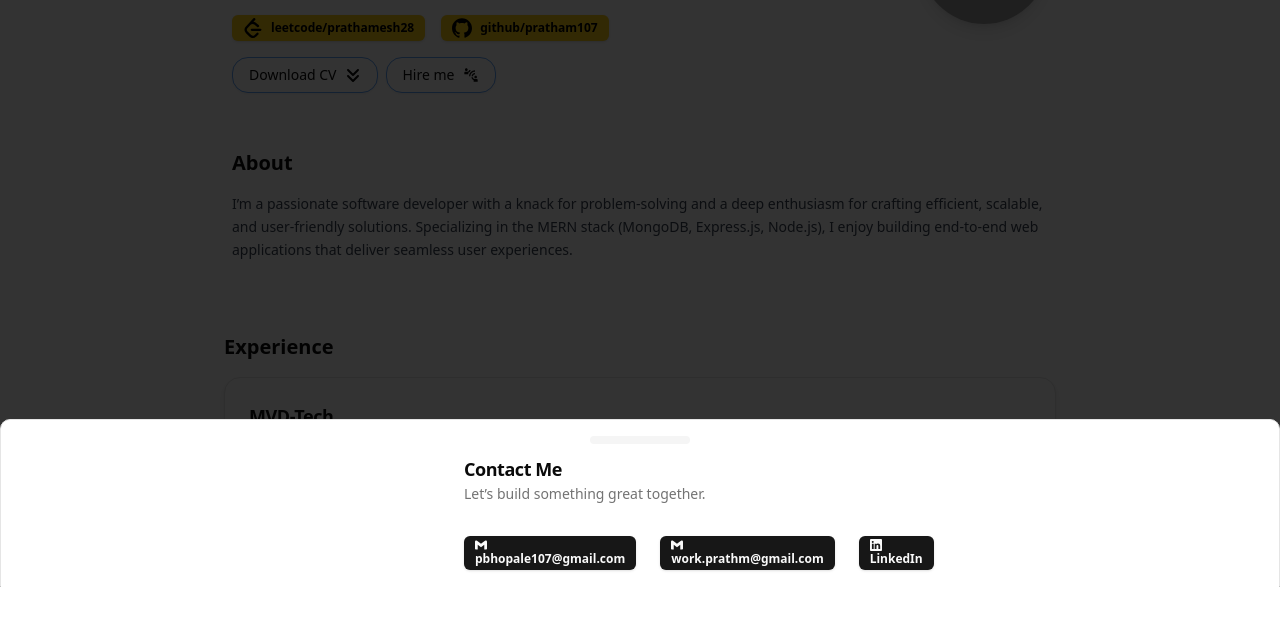
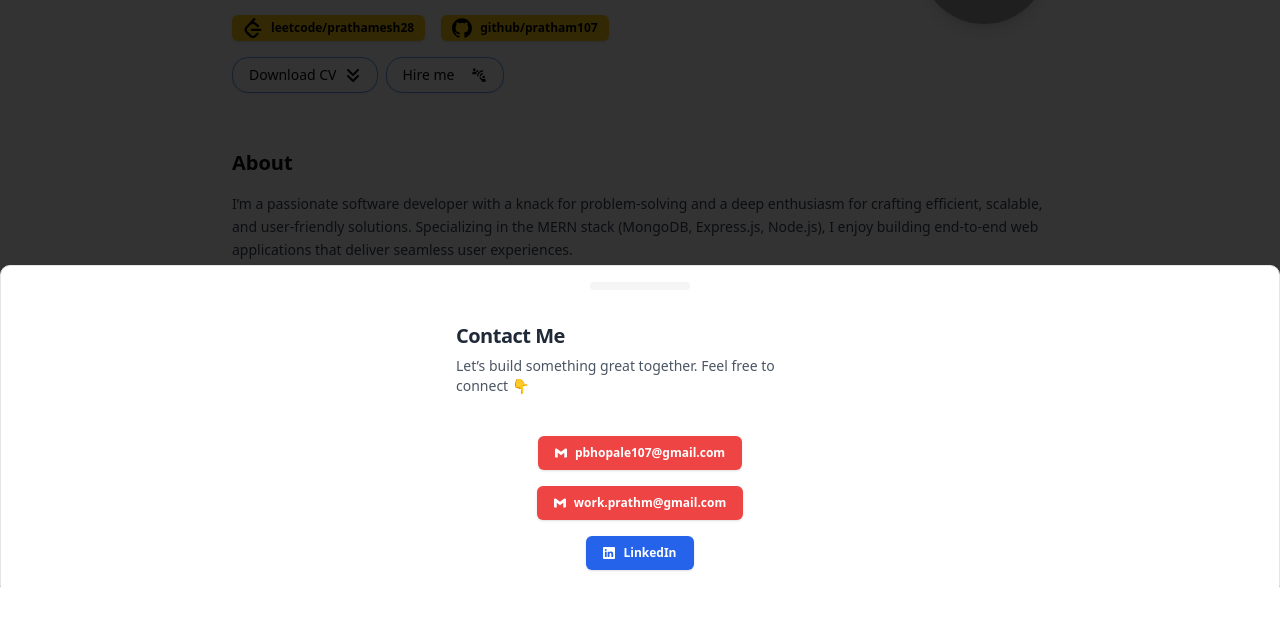
Before and after one commit to pratham107/SDEPortfolio, a React (Vite) app: page / in a window 1280 px wide. Both pictures are taken after a click on the button "Hire me". Shown: the part 213-838 px from the top of the page. Built offline with nearby package versions, Linux system fonts and the light colour scheme; grey boxes are pictures that could not be loaded.

Commit message:
feat: Integrate Redux for theme management and update UI components with theme support

```diff
--- a/package.json
+++ b/package.json
@@ -15,6 +15,7 @@
     "@radix-ui/react-accordion": "^1.2.8",
     "@radix-ui/react-dialog": "^1.1.11",
     "@radix-ui/react-slot": "^1.2.0",
+    "@reduxjs/toolkit": "^2.7.0",
     "class-variance-authority": "^0.7.1",
     "clsx": "^2.1.1",
     "framer-motion": "^12.9.4",
@@ -25,6 +26,7 @@
     "react-dom": "^18.3.1",
     "react-icons": "^5.4.0",
     "react-orbit-component": "^0.0.7",
+    "react-redux": "^9.2.0",
     "react-router": "^6.28.0",
     "react-router-dom": "^6.28.0",
     "tailwind-merge": "^3.2.0",
--- a/src/App.jsx
+++ b/src/App.jsx
@@ -2,9 +2,11 @@ import Canvas from "./components/Canvas";
 import { useEffect, useState } from "react";
 import Loader from "./components/Loader";
 import AnimatedCursor from "react-animated-cursor"
+import { useSelector} from "react-redux";
 
 function App() {
   const [loading, setLoading] = useState(true);
+  const theme = useSelector((state) => state.theme.theme);
 
   useEffect(() => {
     setTimeout(() => {
@@ -36,9 +38,9 @@ function App() {
       ]}
       />
       <div
-      className={`${
+      className={`flex justify-center items-center ${
         loading ? "w-screen h-screen" : ""
-      } flex justify-center items-center`}
+      } ${theme === "dark" ? "bg-black" : "bg-white"}`}
     >
       <div className={`w-full ${loading ? "" : "max-w-4xl p-4"}`}>
         {loading ? <Loader /> : <Canvas />}
--- /dev/null
+++ b/src/Redux/feature/ThemeSlice.js
@@ -0,0 +1,18 @@
+import { createSlice } from "@reduxjs/toolkit";
+
+const initialState = {
+  theme: "light",
+};
+
+const themeSlice = createSlice({
+  name: "theme",
+  initialState,
+  reducers: {
+    updateTheme: (state, action) => {
+      state.theme = action.payload;
+    },
+  },
+});
+
+export const { updateTheme } = themeSlice.actions;
+export default themeSlice.reducer;
--- /dev/null
+++ b/src/Redux/store.js
@@ -0,0 +1,12 @@
+import { configureStore } from "@reduxjs/toolkit";
+import themeReducer from "./feature/ThemeSlice"
+
+
+const store=configureStore({
+    reducer:{
+     theme: themeReducer,
+    }
+})
+
+
+export default store;
--- a/src/components/FloatNav.jsx
+++ b/src/components/FloatNav.jsx
@@ -1,10 +1,18 @@
 import { BiHome } from "react-icons/bi";
-import { BsMoonStars } from "react-icons/bs";
+import { BsMoonStars, BsSun } from "react-icons/bs";
 import { CiViewList } from "react-icons/ci";
 import { DiGithub } from "react-icons/di";
 import { LiaLinkedinIn } from "react-icons/lia";
+import { useSelector, useDispatch } from "react-redux";
+import { updateTheme } from "@/Redux/feature/ThemeSlice";
 
 const FloatNav = () => {
+  const theme = useSelector((state) => state.theme.theme);
+  const dispatch = useDispatch();
+
+  const toggleTheme = () => {
+    dispatch(updateTheme(theme === "light" ? "dark" : "light"));
+  };
   return (
     <div className="fixed bottom-6 flex left-1/2 transform -translate-x-1/2 p-2 bg-gradient-to-r from-blue-500 to-green-500 rounded-full shadow-lg hover:shadow-xl transition-all ease-in-out">
       <a
@@ -34,10 +42,10 @@ const FloatNav = () => {
         <DiGithub />
       </a>
       <a
-        href="#"
+        onClick={toggleTheme}
         className="flex justify-center items-center text-white text-xl hover:text-gray-800 bg-transparent rounded-full w-10 h-10 flex justify-center items-center hover:bg-gray-200 transition-all duration-300"
       >
-        <BsMoonStars />
+       {theme === 'light' ? <BsMoonStars /> : <BsSun/>}
       </a>
     </div>
   );
--- a/src/components/Info.jsx
+++ b/src/components/Info.jsx
@@ -7,10 +7,8 @@ import { FaAnglesDown } from "react-icons/fa6";
 import { MdOutlineConnectWithoutContact } from "react-icons/md";
 import {
   Drawer,
-  DrawerClose,
   DrawerContent,
   DrawerDescription,
-  DrawerFooter,
   DrawerHeader,
   DrawerTitle,
   DrawerTrigger,
@@ -46,35 +44,46 @@ const Info = () => {
           <Button variant="outline" className="border rounded-2xl border-blue-400">
             Download CV <FaAnglesDown />
           </Button>
-          <Drawer className="bg-black">
+          <Drawer>
       <DrawerTrigger asChild>
         <Button variant="outline" className="border rounded-2xl border-blue-400">
-                Hire me <MdOutlineConnectWithoutContact />
+          Hire me <MdOutlineConnectWithoutContact className="ml-2" />
         </Button>
       </DrawerTrigger>
 
-            <DrawerContent>
-              <div className="mx-auto w-full max-w-sm">
+      <DrawerContent className="bg-white dark:bg-zinc-900">
+        <div className="mx-auto w-full max-w-md px-6 py-4">
           <DrawerHeader>
-                  <DrawerTitle>Contact Me</DrawerTitle>
-                  <DrawerDescription>Let’s build something great together.</DrawerDescription>
+            <DrawerTitle className="text-xl font-bold text-gray-800 dark:text-white">Contact Me</DrawerTitle>
+            <DrawerDescription className="text-sm text-gray-600 dark:text-gray-300">
+              Let’s build something great together. Feel free to connect 👇
+            </DrawerDescription>
           </DrawerHeader>
 
-                {/* You can replace this with your contact form or info */}
-                <div className="p-4">
-                  <p className="text-center text-gray-600 flex gap-6">
-                    <Badge className="flex" ><a href="mailto:pbhopale107@gmail.com"><SiGmail/> pbhopale107@gmail.com</a></Badge>
-                    <Badge className="flex"><a href="mailto:work.prathm@gmail.com"><SiGmail/>work.prathm@gmail.com</a></Badge>
-                    <Badge className="flex"><a href="linkedin.com/in/prathmesh-bhopale-70b091212"><BsLinkedin/>  LinkedIn</a></Badge>
-                  </p>
+          <div className="mt-6 flex flex-col gap-4 items-center">
+            <Badge className="px-4 py-2 bg-red-500 text-white hover:bg-red-600">
+              <a href="mailto:pbhopale107@gmail.com" className="flex items-center gap-2">
+                <SiGmail /> pbhopale107@gmail.com
+              </a>
+            </Badge>
+
+            <Badge className="px-4 py-2 bg-red-500 text-white hover:bg-red-600">
+              <a href="mailto:work.prathm@gmail.com" className="flex items-center gap-2">
+                <SiGmail /> work.prathm@gmail.com
+              </a>
+            </Badge>
+
+            <Badge className="px-4 py-2 bg-blue-600 text-white hover:bg-blue-700">
+              <a
+                href="https://linkedin.com/in/prathmesh-bhopale-70b091212"
+                target="_blank"
+                rel="noopener noreferrer"
+                className="flex items-center gap-2"
+              >
+                <BsLinkedin /> LinkedIn
+              </a>
+            </Badge>
           </div>
-
-                {/* <DrawerFooter>
-                  <Button>Submit</Button>
-                  <DrawerClose asChild>
-                    <Button variant="outline">Cancel</Button>
-                  </DrawerClose>
-                </DrawerFooter> */}
         </div>
       </DrawerContent>
     </Drawer>
--- a/src/main.jsx
+++ b/src/main.jsx
@@ -3,9 +3,14 @@ import { createRoot } from 'react-dom/client'
 
 import './index.css'
 import App from './App.jsx'
+import { Provider } from 'react-redux'
+import store from './Redux/store'
 
 createRoot(document.getElementById('root')).render(
   <StrictMode>
-       <App />
+    <Provider store={store}>
+      <App />
+    </Provider>
+
   </StrictMode>,
 )
```
Also changed, not shown: 1 other file (tests, documents, lock files or other folders). Lines whose indentation alone changed are shown as unchanged.
